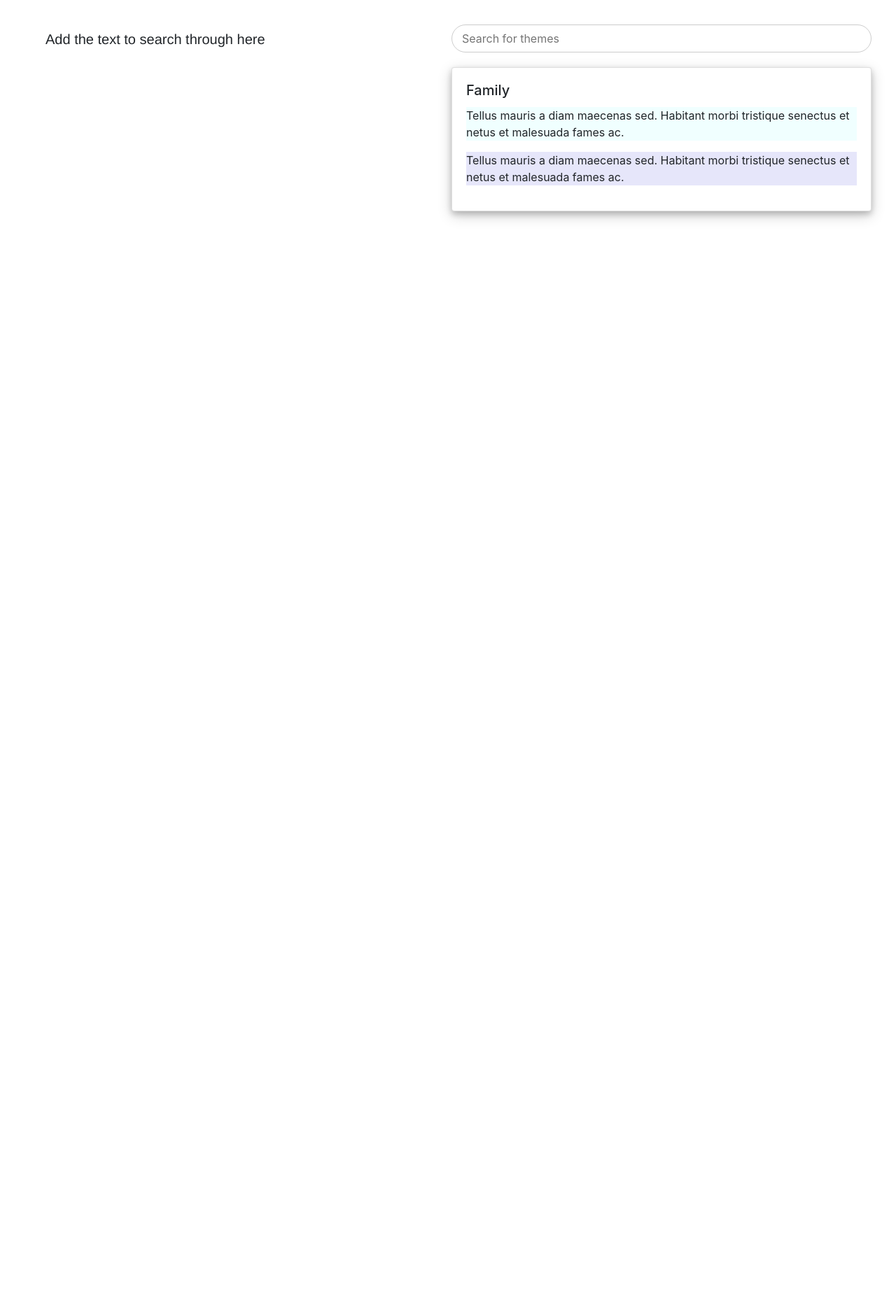
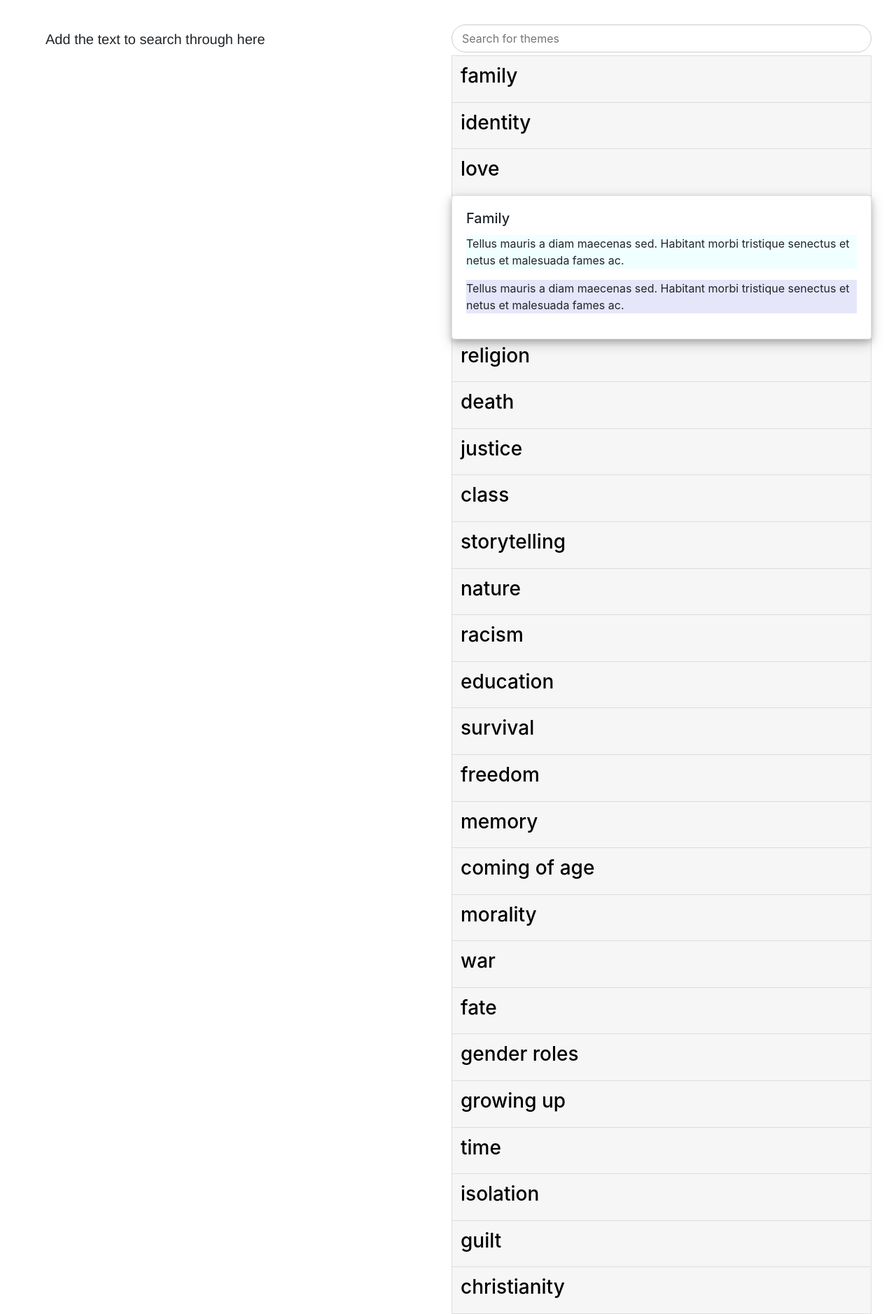
Before and after one commit to Nathanllee1/LitSearch, a Flask app: page / in a window 1280 px wide. Shown: the part 44-1922 px from the top of the page at 70% size. Before the commit the page ends 358 px from the top, so only its background shows below. Run offline with Flask 2, Linux system fonts and the light colour scheme; some libraries are stand-ins or nearby versions.

Commit message:
Continued working on frontend

```diff
--- a/app.py
+++ b/app.py
@@ -21,14 +21,16 @@
     '''
     data = request.get_json(force=True)
     rawtext = data['text']
+    theme = data['theme']
     sentences = sent_tokenize(rawtext)
     returned = []
     for sentence in sentences:
-        prediction = clf.predict(sentence)
+        prediction = clf.predict(sentence + theme)
         if prediction == true:
-            returned.append(prediction)
+            returned.append(prediction - theme)
         else:
             pass
+
     return jsonify(returned)
     '''
     return 'API Works'
--- a/jsonify.py
+++ b/jsonify.py
@@ -9,8 +9,8 @@
 
 jsonlist = []
 for theme in themes:
-    object = "{theme: '" + theme + "\'}, "
-    #object = "<li>\n    <h3 class='theme'>" + theme + "</h3>\n</li>"
+    #object = "{theme: '" + theme + "\'}, "
+    object = "<li><h3 class='" + theme + "'>" + theme + "</h3></li>"
     print(object)
     jsonlist.append(object)
 
--- a/static/styles.css
+++ b/static/styles.css
@@ -28,9 +28,11 @@
     height: calc(100vh - 100px);
 
 }
+
 #editor {
   margin-left: 20px;
 }
+
 .ql-container {
     padding: 30px;
     font-size: 20px;
@@ -60,7 +62,29 @@
     border-radius: 25px;
 }
 
+#listobjects {
+  /* Remove default list styling */
+  list-style-type: none;
+  padding: 0;
+  margin: 0;
+}
 
+#listobjects li  {
+  border: 1px solid #ddd; /* Add a border to all links */
+  margin-top: -1px; /* Prevent double borders */
+  background-color: #f6f6f6; /* Grey background color */
+  padding: 12px; /* Add some padding */
+  text-decoration: none; /* Remove default text underline */
+  font-size: 18px; /* Increase the font-size */
+  color: black; /* Add a black text color */
+  display: block; /* Make it into a block element to fill the whole list */
+  font-size: 15px;
+}
+
+.listdiv {
+  height: 200px;
+
+}
 .search {
     border-radius: 25px;
     padding: 7px 14px;
--- a/templates/index.html
+++ b/templates/index.html
@@ -8,7 +8,11 @@
         <link rel="stylesheet" href='static/styles.css'>
         <script src="//cdnjs.cloudflare.com/ajax/libs/list.js/1.5.0/list.min.js"></script>
         <link rel="stylesheet" href="https://maxcdn.bootstrapcdn.com/bootstrap/4.0.0/css/bootstrap.min.css" integrity="sha384-Gn5384xqQ1aoWXA+058RXPxPg6fy4IWvTNh0E263XmFcJlSAwiGgFAW/dAiS6JXm" crossorigin="anonymous">
-
+        <script>
+          window.onbeforeunload = function() {
+             return "Do you want to leave? Changes will not be saved";
+          };
+        </script>
     </head>
 
     <body>
@@ -23,8 +27,55 @@
 
             <div class="sidebar">
                 <div id='filtered-list'>
-                    <input class="search" placeholder="Search for themes"/>
-                    <ul id='themes'></ul>
+                  <input id='searchbox' class="search" placeholder="Search for themes"/>
+                    <div class='listdiv'>
+                      <ul id='listobjects'>
+                        <li><h3 class='family'>family</h3></li>
+                        <li><h3 class='identity'>identity</h3></li>
+                        <li><h3 class='love'>love</h3></li>
+                        <li><h3 class='women'>women</h3></li>
+                        <li><h3 class='power'>power</h3></li>
+                        <li><h3 class='language'>language</h3></li>
+                        <li><h3 class='religion'>religion</h3></li>
+                        <li><h3 class='death'>death</h3></li>
+                        <li><h3 class='justice'>justice</h3></li>
+                        <li><h3 class='class'>class</h3></li>
+                        <li><h3 class='storytelling'>storytelling</h3></li>
+                        <li><h3 class='nature'>nature</h3></li>
+                        <li><h3 class='racism'>racism</h3></li>
+                        <li><h3 class='education'>education</h3></li>
+                        <li><h3 class='survival'>survival</h3></li>
+                        <li><h3 class='freedom'>freedom</h3></li>
+                        <li><h3 class='memory'>memory</h3></li>
+                        <li><h3 class='coming of age'>coming of age</h3></li>
+                        <li><h3 class='morality'>morality</h3></li>
+                        <li><h3 class='war'>war</h3></li>
+                        <li><h3 class='fate'>fate</h3></li>
+                        <li><h3 class='gender roles'>gender roles</h3></li>
+                        <li><h3 class='growing up'>growing up</h3></li>
+                        <li><h3 class='time'>time</h3></li>
+                        <li><h3 class='isolation'>isolation</h3></li>
+                        <li><h3 class='guilt'>guilt</h3></li>
+                        <li><h3 class='christianity'>christianity</h3></li>
+                        <li><h3 class='friendship'>friendship</h3></li>
+                        <li><h3 class='marriage'>marriage</h3></li>
+                        <li><h3 class='community'>community</h3></li>
+                        <li><h3 class='tradition'>tradition</h3></li>
+                        <li><h3 class='home'>home</h3></li>
+                        <li><h3 class='appearances'>appearances</h3></li>
+                        <li><h3 class='heroism'>heroism</h3></li>
+                        <li><h3 class='fate and free will'>fate and free will</h3></li>
+                        <li><h3 class='america'>america</h3></li>
+                        <li><h3 class='work'>work</h3></li>
+                        <li><h3 class='redemption'>redemption</h3></li>
+                        <li><h3 class='perspective'>perspective</h3></li>
+                        <li><h3 class='resistance'>resistance</h3></li>
+                        <li><h3 class='corruption'>corruption</h3></li>
+                        <li><h3 class='duality'>duality</h3></li>
+                        <li><h3 class='secrecy'>secrecy</h3></li>
+                        <li><h3 class='art'>art</h3></li>
+                      </ul>
+                    </div>
                 </div>
 
                 <div class='card'>
@@ -61,58 +112,25 @@
             }, 1000);
 
           ///list stuff
-          var cannoicallist = [
-            {theme: 'family'},
-            {theme: 'identity'},
-            {theme: 'love'},
-            {theme: 'women'},
-            {theme: 'power'},
-            {theme: 'language'},
-            {theme: 'religion'},
-            {theme: 'death'},
-            {theme: 'justice'},
-            {theme: 'class'},
-            {theme: 'storytelling'},
-            {theme: 'nature'},
-            {theme: 'racism'},
-            {theme: 'education'},
-            {theme: 'survival'},
-            {theme: 'freedom'},
-            {theme: 'memory'},
-            {theme: 'coming of age'},
-            {theme: 'morality'},
-            {theme: 'war'},
-            {theme: 'fate'},
-            {theme: 'gender roles'},
-            {theme: 'growing up'},
-            {theme: 'time'},
-            {theme: 'isolation'},
-            {theme: 'guilt'},
-            {theme: 'christianity'},
-            {theme: 'friendship'},
-            {theme: 'marriage'},
-            {theme: 'community'},
-            {theme: 'tradition'},
-            {theme: 'home'},
-            {theme: 'appearances'},
-            {theme: 'heroism'},
-            {theme: 'fate and free will'},
-            {theme: 'america'},
-            {theme: 'work'},
-            {theme: 'redemption'},
-            {theme: 'perspective'},
-            {theme: 'resistance'},
-            {theme: 'corruption'},
-            {theme: 'duality'},
-            {theme: 'secrecy'},
-            {theme: 'art'},
-         ]
+          function myFunction() {
+            // Declare variables
+            var input, filter, ul, li, a, i, txtValue;
+            input = document.getElementById('searchbox');
+            filter = input.value.toUpperCase();
+            ul = document.getElementById("listobjects");
+            li = ul.getElementsByTagName('li');
 
-         var options = {
-           valueNames: ['theme']
-         }
-         var listobject = new List('filtered-list', options)
-         listobject.add(cannoicallist)
+            // Loop through all list items, and hide those who don't match the search query
+            for (i = 0; i < li.length; i++) {
+              a = li[i].getElementsByTagName("a")[0];
+              txtValue = a.textContent || a.innerText;
+              if (txtValue.toUpperCase().indexOf(filter) > -1) {
+                li[i].style.display = "";
+              } else {
+                li[i].style.display = "none";
+              }
+            }
+          }
         </script>
     </body>
 </html>
```
